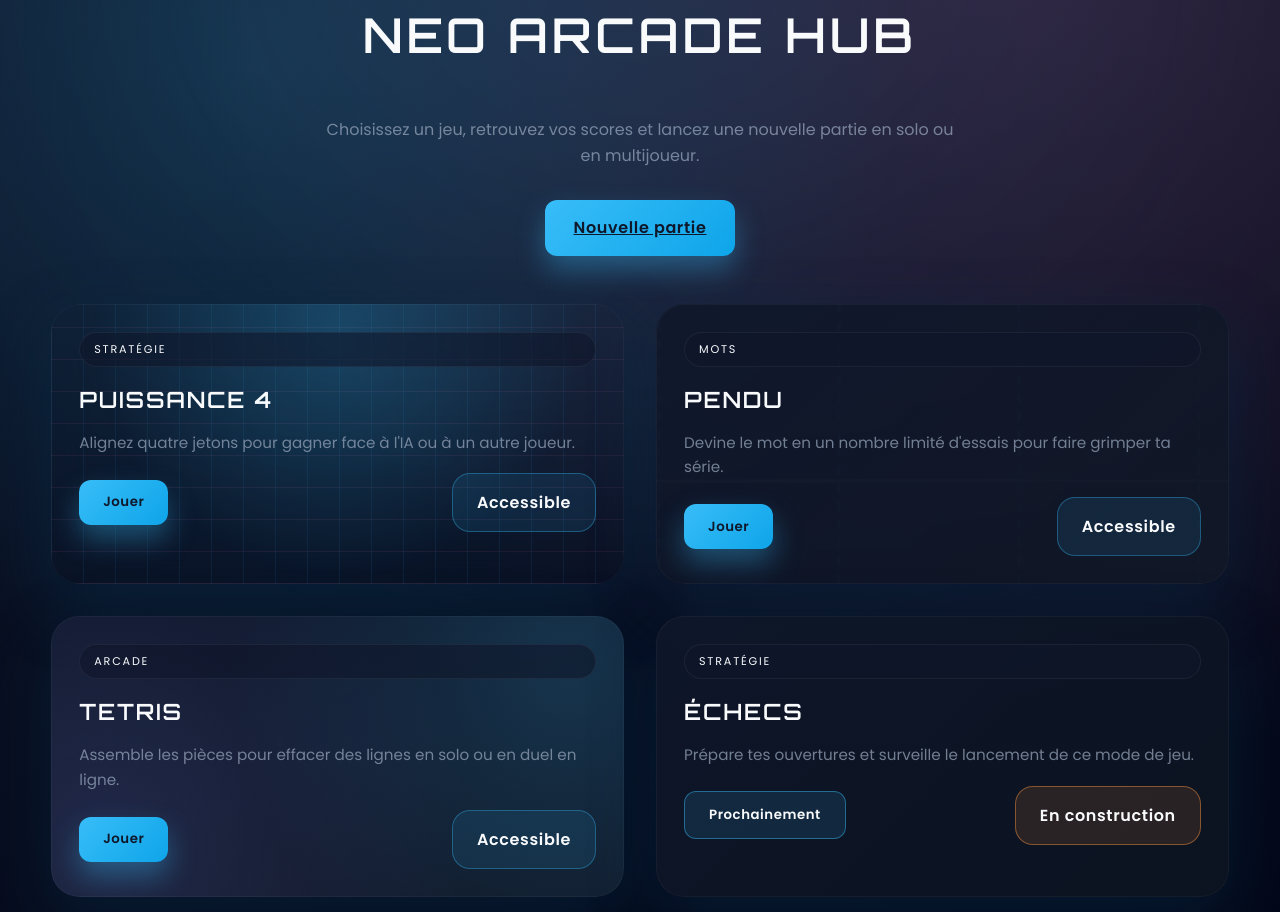
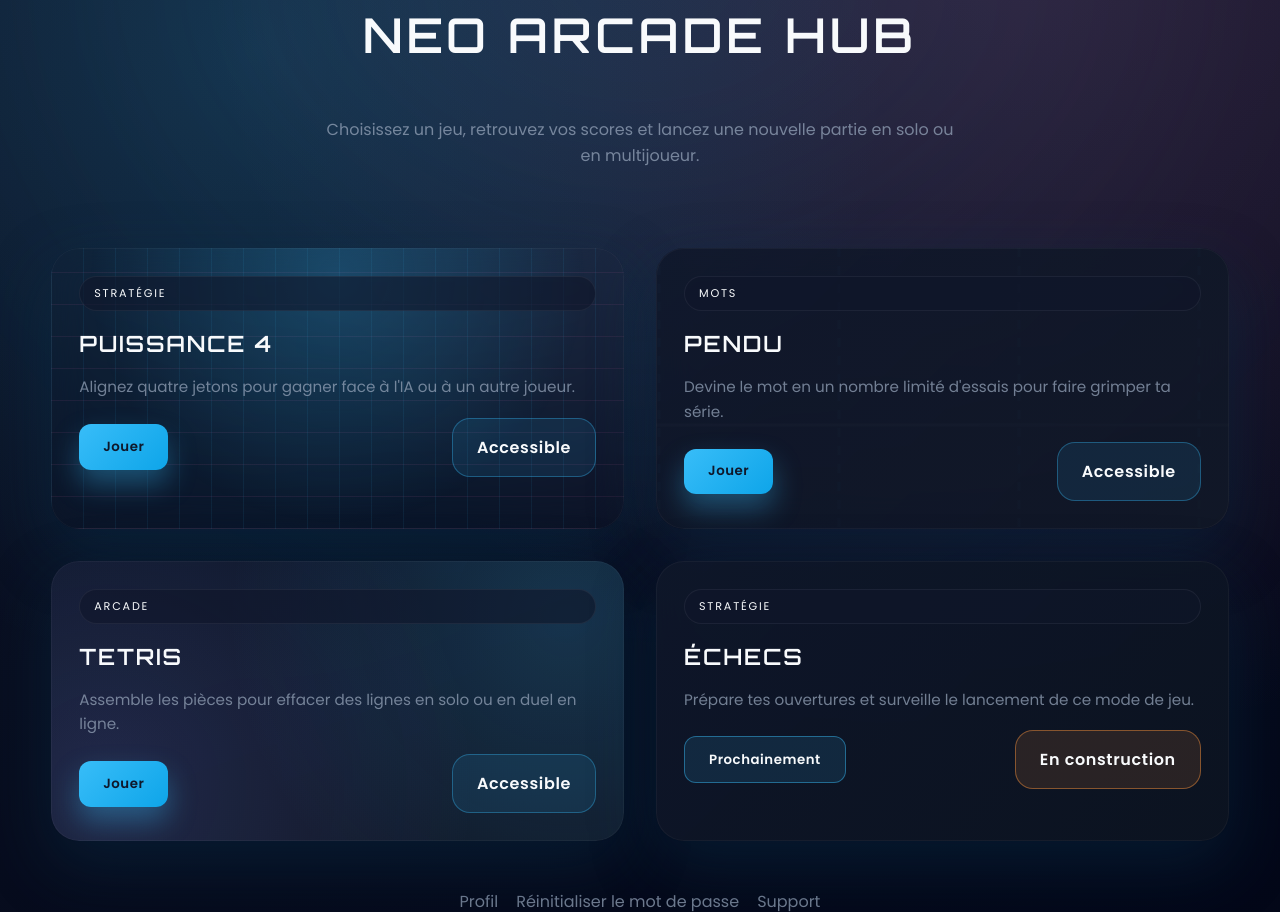
Before and after one commit to SabreCourt/C4-web, a Flask app: page /menu in a window 1280 px wide. Shown: the part 191-1103 px from the top of the page. Run offline with Flask 3, Linux system fonts and the light colour scheme; a user stored in the database is signed in; parts of the project's set-up code (start-up, migrations or seed data) failed here and were passed over.

Commit message:
Update menu.html

```diff
--- a/templates/menu.html
+++ b/templates/menu.html
@@ -156,7 +156,6 @@
         </p>
       </div>
       <div class="hub-hero__cta">
-        <a class="neo-button primary" href="#games">Nouvelle partie</a>
       </div>
     </section>
 
```
